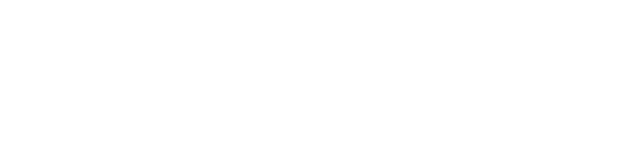
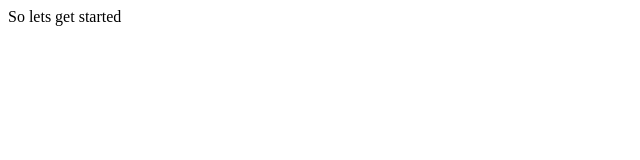
Before and after one commit to maxmodrr/test-project, a plain HTML site: page index.html in a window 1280 px wide. Shown: the whole page, without its empty margins (0-640 px from the left). Drawn offline with Linux system fonts and the light colour scheme.

Commit message:
lets get started

```diff
--- a/index.html
+++ b/index.html
@@ -6,6 +6,6 @@
   <title>Document</title>
 </head>
 <body>
-
+  So lets get started
 </body>
 </html>
```
